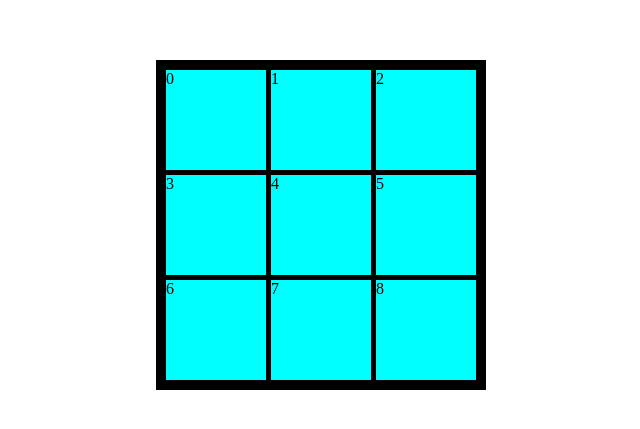
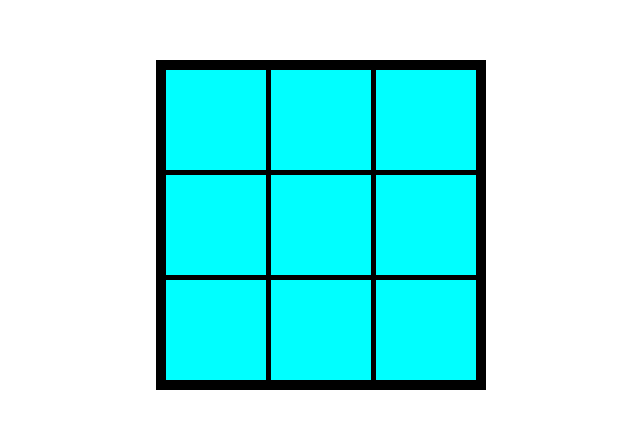
Before and after one commit to kobebuckley/tic-tac-toe, a React (Vite) app: page / in a window 1280 px wide. Shown: the part 175-604 px from the top of the page, without its empty margins (319-959 px from the left). Built offline with nearby package versions, Linux system fonts and the light colour scheme.

Commit message:
included onClick that will update the board state if the current tile is null

```diff
--- a/src/App.jsx
+++ b/src/App.jsx
@@ -7,10 +7,18 @@ function App() {
 
   const [boardData, setBoardData] = useState([null,null,null,null,null,null,null,null,null])
 
+  const updateBoard = (index) => {
+    const newBoardData = [...boardData];
+    if(newBoardData[index] === null) {
+      newBoardData[index] = 'test here';
+      setBoardData(newBoardData)
+    }
+  }
+
   function Tile({index, tile}) {
     return (
-      <div className="Tile">
-        {tile}{index}
+      <div className="Tile" onClick={() => updateBoard(index)}>
+        {tile}
       </div>
     )
   }
```
